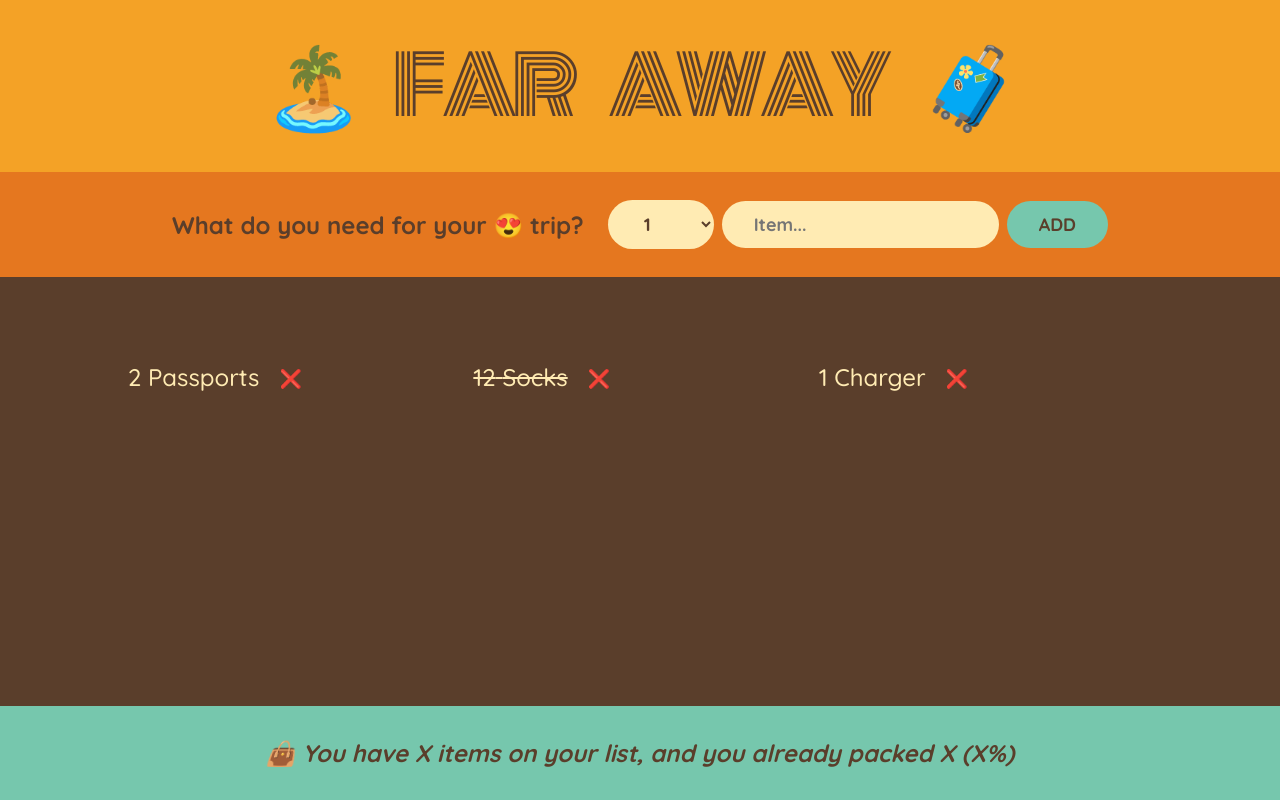
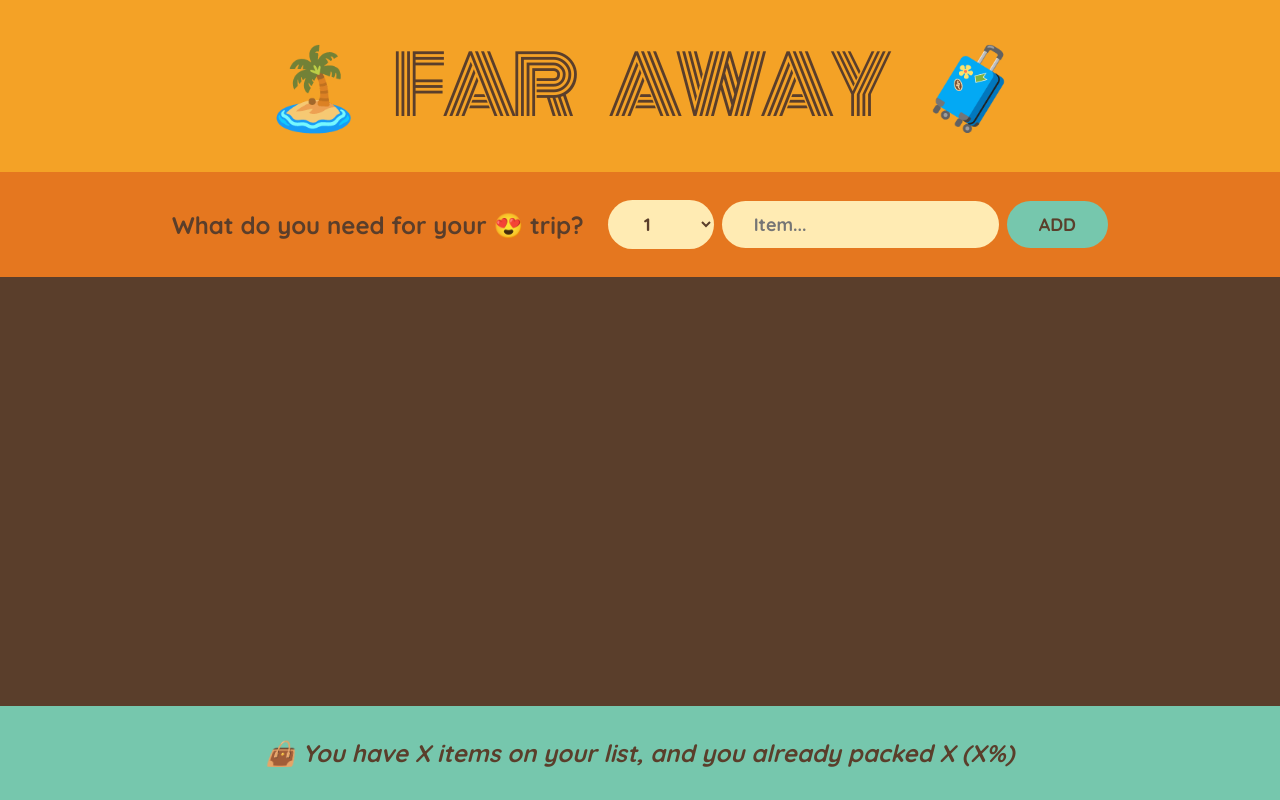
Before and after one commit to jolebaudracco/travel, a React (Create React App) app: page / in a window 1280 px wide. Built offline with nearby package versions, Linux system fonts and the light colour scheme.

Commit message:
Implement item addition and update PackingList to use state management

```diff
--- a/src/App.js
+++ b/src/App.js
@@ -7,11 +7,17 @@
 ];
 
 const App = () => {
+  const [items, setItems] = useState([])
+
+  function handleAddItem(item){
+    setItems(items => [...items, item]);
+  }
+
   return (
     <div className="app">
       <Logo />
-      <Form />
-      <PackingList />
+      <Form onAddItems={handleAddItem}/>
+      <PackingList items={items}/>
       <Stats />
     </div>
   )
@@ -23,7 +29,7 @@
   return <h1>🏝️ Far Away 🧳</h1>
 }
 
-const Form = () => {
+const Form = ({onAddItems}) => {
   const [description, setDescription] = useState("")
   const [quantity, setQuantity] = useState(1)
 
@@ -39,6 +45,8 @@
       id: Date.now(),
     };
     console.log(newItem);
+
+    onAddItems(newItem);
 
     setDescription("");
     setQuantity(1);
@@ -65,11 +73,11 @@
     </form>
   )
 }
-const PackingList = () => {
+const PackingList = ({items}) => {
   return (
     <div className="list">
       <ul className="list">
-        {initialItems.map((item) =>(
+        {items.map((item) =>(
           <Item item={item} key={item.id}/>
         ))}
       </ul>
```
